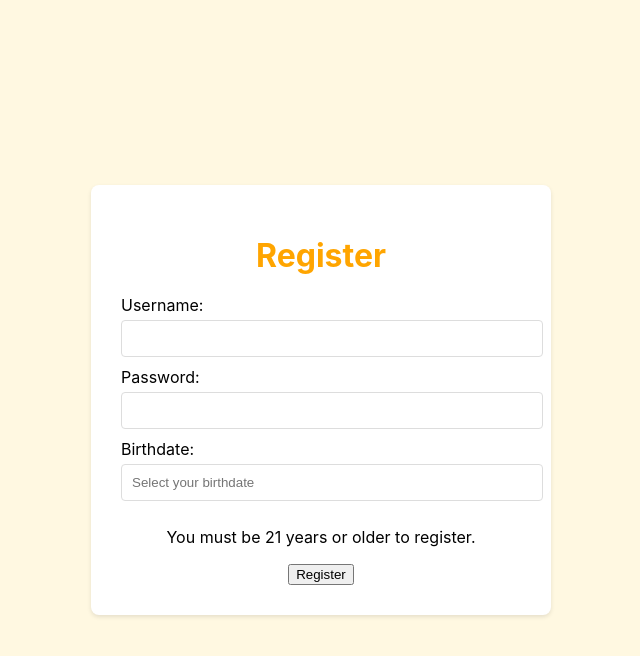
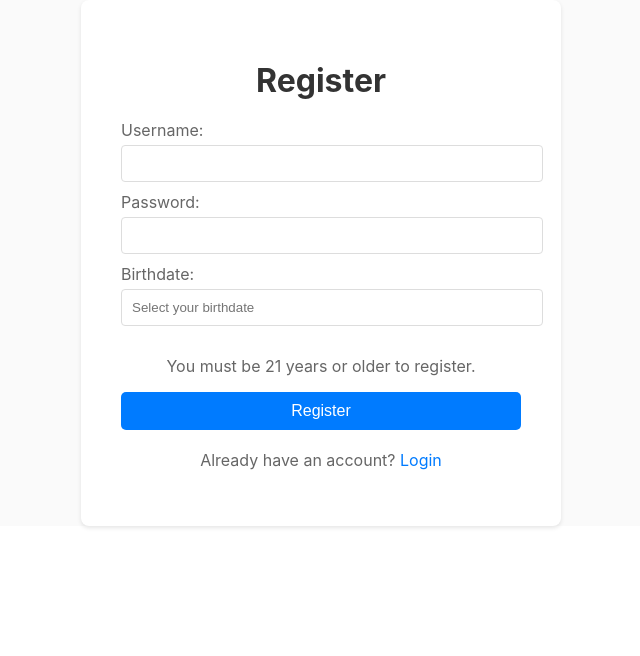
Before and after one commit to avenegas91/CAPSTONE_cocktailDB-main, a React (Create React App) app in the folder frontend/: page /register in a window 1280 px wide. Shown: the top 656 px of the page, without its empty margins (319-959 px from the left). Built offline with nearby package versions, Linux system fonts and the light colour scheme.

Commit message:
Updated Login and Register Components so user can switch between each seamlessly.  Combined styling on both.

```diff
--- a/frontend/src/components/Auth/Login.js
+++ b/frontend/src/components/Auth/Login.js
@@ -1,29 +1,26 @@
 import React, { useState, useContext } from 'react';
 import axios from 'axios';
-import { useNavigate } from 'react-router-dom';
 import { AuthContext } from '../../context/AuthContext';
-import './LoginStyles.css';
+import './LoginRegisterStyles.css';
 
-function Login() {
+function Login({ toggleForm }) {
   const [username, setUsername] = useState('');
   const [password, setPassword] = useState('');
   const { login } = useContext(AuthContext);
-  const navigate = useNavigate();
 
   const handleSubmit = async (e) => {
     e.preventDefault();
     try {
       const response = await axios.post('http://localhost:3000/auth/login', { username, password });
-      login(response.data.token);
-      navigate('/home');
+      login(response.data.token, username);
     } catch (error) {
       alert('Login failed');
     }
   };
 
   return (
-    <div className="login-container">
-      <div className="login-card">
+    <div className="auth-container">
+      <div className="auth-card">
         <h1>Login</h1>
         <form onSubmit={handleSubmit}>
           <div>
@@ -44,6 +41,7 @@ function Login() {
           </div>
           <button type="submit">Login</button>
         </form>
+        <p>Don't have an account? <span onClick={toggleForm} className="auth-link">Register</span></p>
       </div>
     </div>
   );
--- /dev/null
+++ b/frontend/src/components/Auth/LoginRegisterStyles.css
@@ -0,0 +1,77 @@
+.auth-container {
+    display: flex;
+    justify-content: center;
+    align-items: center;
+    background-color: #fafafa;
+  }
+
+  .auth-card {
+    background-color: #ffffff;
+    padding: 40px;
+    border-radius: 8px;
+    box-shadow: 0 2px 4px rgba(0, 0, 0, 0.1);
+    width: 100%;
+    max-width: 400px;
+    text-align: center;
+  }
+
+  .auth-card h1 {
+    margin-bottom: 20px;
+    color: #333333;
+  }
+
+  .auth-card p {
+    margin-top: 20px;
+    color: #666666;
+  }
+
+  .auth-card .auth-link {
+    color: #007bff;
+    cursor: pointer;
+    text-decoration: none;
+  }
+
+  .auth-card .auth-link:hover {
+    text-decoration: underline;
+  }
+
+  .auth-card label {
+    display: block;
+    text-align: left;
+    margin-bottom: 5px;
+    color: #666666;
+  }
+
+  .auth-card input {
+    width: 100%;
+    padding: 10px;
+    margin-bottom: 10px;
+    border: 1px solid #ddd;
+    border-radius: 4px;
+  }
+
+  .auth-card button {
+    background-color: #007bff;
+    color: white;
+    border: none;
+    padding: 10px 20px;
+    border-radius: 5px;
+    cursor: pointer;
+    font-size: 1em;
+    width: 100%;
+  }
+
+  .auth-card button:hover {
+    background-color: #0056b3;
+  }
+
+  .auth-card .react-datepicker-wrapper {
+    width: 100%;
+  }
+
+  .auth-card .react-datepicker__input-container input {
+    width: 100%;
+    padding: 10px;
+    border: 1px solid #ddd;
+    border-radius: 4px;
+  }
--- a/frontend/src/components/Auth/LoginStyles.css
+++ /dev/null
@@ -1,56 +0,0 @@
-.login-container {
-    display: flex;
-    justify-content: center;
-    align-items: center;
-    min-height: 100vh;
-    background-color: #f0f8ff; /* Light blue background for login */
-  }
-
-  .login-card {
-    background-color: #fff;
-    padding: 30px;
-    border-radius: 8px;
-    box-shadow: 0 2px 4px rgba(0, 0, 0, 0.1);
-    width: 100%;
-    max-width: 400px;
-    text-align: center;
-  }
-
-  .login-card h1 {
-    margin-bottom: 20px;
-    color: #007bff; /* Blue title for login */
-  }
-
-  .login-card label {
-    display: block;
-    text-align: left;
-    margin-bottom: 5px;
-  }
-
-  .login-card input {
-    width: 100%;
-    padding: 10px;
-    margin-bottom: 10px;
-    border: 1px solid #ddd;
-    border-radius: 4px;
-  }
-
-  .login-card button {
-    background-color: #007bff;
-    color: white;
-    border: none;
-    padding: 10px 20px;
-    border-radius: 5px;
-    cursor: pointer;
-    font-size: 1em;
-    width: 100%;
-  }
-
-  .login-card button:hover {
-    background-color: #0056b3;
-  }
-
-  .login-card p {
-    margin-top: 10px;
-    color: #666;
-  }
--- a/frontend/src/components/Auth/Register.js
+++ b/frontend/src/components/Auth/Register.js
@@ -1,18 +1,16 @@
 import React, { useState, useContext } from 'react';
 import axios from 'axios';
-import { useNavigate } from 'react-router-dom';
 import { AuthContext } from '../../context/AuthContext';
 import DatePicker from 'react-datepicker';
 import 'react-datepicker/dist/react-datepicker.css';
 import { isBefore, subYears } from 'date-fns';
-import './RegisterStyles.css';
+import './LoginRegisterStyles.css';
 
-function Register() {
+function Register({ toggleForm }) {
   const [username, setUsername] = useState('');
   const [password, setPassword] = useState('');
   const [birthdate, setBirthdate] = useState(null);
   const { login } = useContext(AuthContext);
-  const navigate = useNavigate();
 
   const is21OrOlder = (date) => {
     return isBefore(date, subYears(new Date(), 21));
@@ -26,16 +24,15 @@ function Register() {
     }
     try {
       const response = await axios.post('http://localhost:3000/auth/register', { username, password, birthdate });
-      login(response.data.token);
-      navigate('/home');
+      login(response.data.token, username);
     } catch (error) {
       alert('Registration failed');
     }
   };
 
   return (
-    <div className="register-container">
-      <div className="register-card">
+    <div className="auth-container">
+      <div className="auth-card">
         <h1>Register</h1>
         <form onSubmit={handleSubmit}>
           <div>
@@ -59,7 +56,7 @@ function Register() {
             <DatePicker
               selected={birthdate}
               onChange={(date) => setBirthdate(date)}
-              dateFormat="MM/dd/yyyy"
+              dateFormat="yyyy/MM/dd"
               placeholderText="Select your birthdate"
               showYearDropdown
               scrollableYearDropdown
@@ -69,6 +66,7 @@ function Register() {
           <p>You must be 21 years or older to register.</p>
           <button type="submit">Register</button>
         </form>
+        <p>Already have an account? <span onClick={toggleForm} className="auth-link">Login</span></p>
       </div>
     </div>
   );
--- a/frontend/src/components/Auth/RegisterStyles.css
+++ /dev/null
@@ -1,59 +0,0 @@
-.register-container {
-    display: flex;
-    justify-content: center;
-    align-items: center;
-    min-height: 100vh;
-    background-color: #fff8e1; /* Light yellow background for register */
-}
-
-.register-card {
-    background-color: #fff;
-    padding: 30px;
-    border-radius: 8px;
-    box-shadow: 0 2px 4px rgba(0, 0, 0, 0.1);
-    width: 100%;
-    max-width: 400px;
-    text-align: center;
-    position: relative; /* Ensure relative positioning */
-    z-index: 0; /* Set z-index to 0 */
-}
-
-.register-card h1 {
-    margin-bottom: 20px;
-    color: #ffa500; /* Orange title for register */
-}
-
-.register-card label {
-    display: block;
-    text-align: left;
-    margin-bottom: 5px;
-}
-
-.register-card input {
-    width: 100%;
-    padding: 10px;
-    margin-bottom: 10px;
-    border: 1px solid #ddd;
-    border-radius: 4px;
-}
-
-.register-card .react-datepicker-wrapper {
-    width: 100%;
-}
-
-.register-card .react-datepicker__input-container input {
-    width: 100%;
-    padding: 10px;
-    border: 1px solid #ddd;
-    border-radius: 4px;
-    z-index: 1;
-}
-
-.react-datepicker__tab-loop,
-  .react-datepicker {
-    z-index: 2;
-  }
-
-  .react-datepicker-popper {
-    z-index: 3;
-}
```
